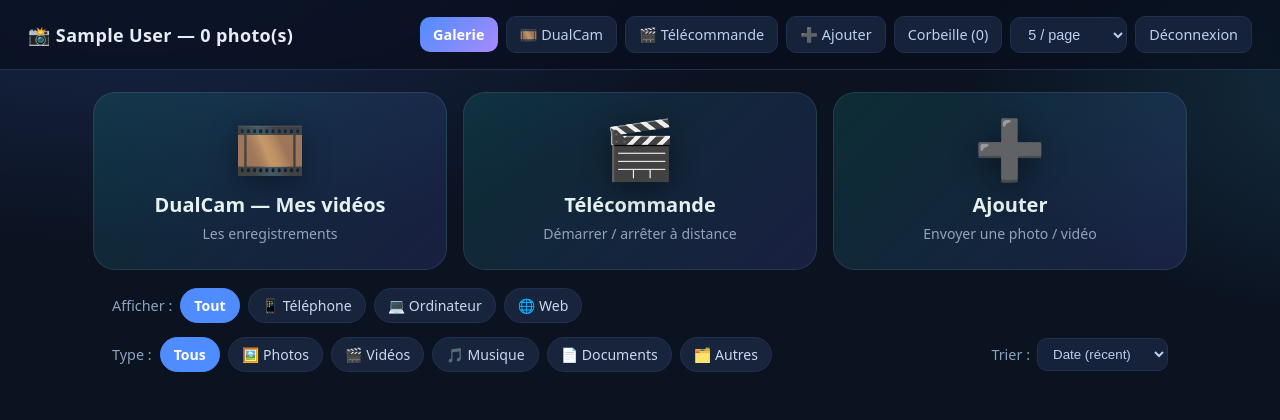
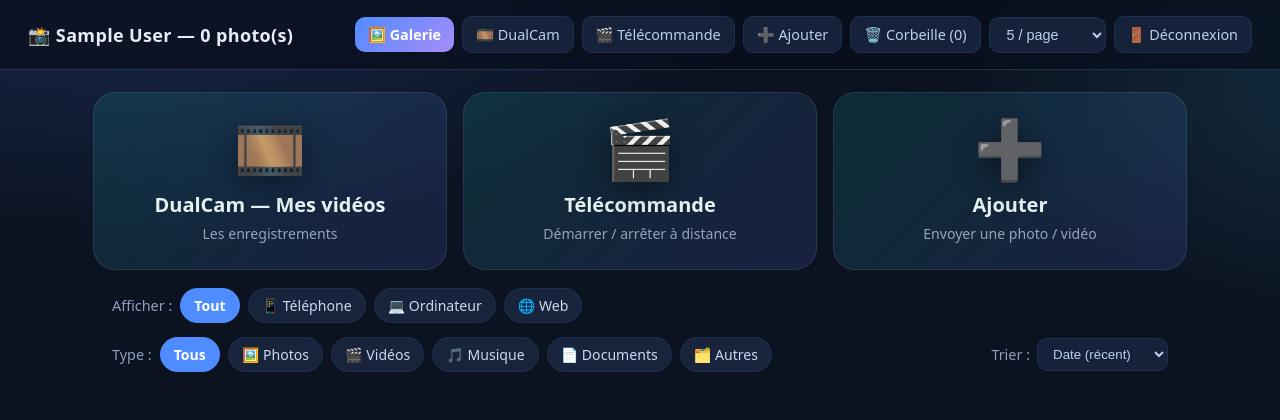
Before and after one commit to luvumbu/luvumbu, a PHP site: page /DualCam/web/gallery.php in a window 1280 px wide. Shown: the top 420 px of the page. Run offline with PHP 8.4, Linux system fonts and the light colour scheme; the visitor is signed in with stand-in values (Sample User, id 1); data that the repository does not hold is empty.

Commit message:
dualcam : icônes sur tous les liens de la barre du haut (galerie + accueil)
🖼️ Galerie, 🗑️ Corbeille, 🚪 Déconnexion — cohérent avec les autres liens.

Co-Authored-By: Claude Opus 4.8 <noreply@anthropic.com>

```diff
--- a/DualCam/web/dualcam.php
+++ b/DualCam/web/dualcam.php
@@ -164,7 +164,7 @@ $rows = Photos::filterExisting($stmt->fetchAll(PDO::FETCH_ASSOC), $uid);
   <header>
     <h1>🎥 DualCam — <?= htmlspecialchars($uname) ?> · <?= $total ?> vidéo(s)</h1>
     <div class="nav">
-      <a href="dualcam.php?logout=1">Déconnexion</a>
+      <a href="dualcam.php?logout=1">🚪 Déconnexion</a>
     </div>
   </header>
 
--- a/DualCam/web/gallery.php
+++ b/DualCam/web/gallery.php
@@ -241,11 +241,11 @@ $viewQs = ($inTrash ? '&view=corbeille' : '') . $filterQs;
   <header>
     <h1><?= $inTrash ? '🗑️ Corbeille' : '📸 ' . htmlspecialchars($uname) ?> — <?= $total ?> photo(s)</h1>
     <div class="nav">
-      <a href="gallery.php" class="<?= $inTrash ? '' : 'active' ?>">Galerie</a>
+      <a href="gallery.php" class="<?= $inTrash ? '' : 'active' ?>">🖼️ Galerie</a>
       <a href="dualcam.php">🎞️ DualCam</a>
       <a href="remote.php">🎬 Télécommande</a>
       <a href="upload_web.php">➕ Ajouter</a>
-      <a href="gallery.php?view=corbeille" class="<?= $inTrash ? 'active' : '' ?>">Corbeille (<?= $trashCount ?>)</a>
+      <a href="gallery.php?view=corbeille" class="<?= $inTrash ? 'active' : '' ?>">🗑️ Corbeille (<?= $trashCount ?>)</a>
       <form class="settings" method="get" style="margin:0;display:inline;">
         <?php if ($inTrash): ?><input type="hidden" name="view" value="corbeille"><?php endif; ?>
         <?php if ($srcFilter !== ''): ?><input type="hidden" name="src" value="<?= htmlspecialchars($srcFilter) ?>"><?php endif; ?>
@@ -258,7 +258,7 @@ $viewQs = ($inTrash ? '&view=corbeille' : '') . $filterQs;
         </select>
       </form>
       <?php if ($isAdmin): ?><a href="admin.php" class="admin-link">🛠️ Admin</a><?php endif; ?>
-      <a href="gallery.php?logout=1">Déconnexion</a>
+      <a href="gallery.php?logout=1">🚪 Déconnexion</a>
     </div>
   </header>
 
--- a/DualCam_app/server/web/dualcam.php
+++ b/DualCam_app/server/web/dualcam.php
@@ -164,7 +164,7 @@ $rows = Photos::filterExisting($stmt->fetchAll(PDO::FETCH_ASSOC), $uid);
   <header>
     <h1>🎥 DualCam — <?= htmlspecialchars($uname) ?> · <?= $total ?> vidéo(s)</h1>
     <div class="nav">
-      <a href="dualcam.php?logout=1">Déconnexion</a>
+      <a href="dualcam.php?logout=1">🚪 Déconnexion</a>
     </div>
   </header>
 
--- a/DualCam_app/server/web/gallery.php
+++ b/DualCam_app/server/web/gallery.php
@@ -241,11 +241,11 @@ $viewQs = ($inTrash ? '&view=corbeille' : '') . $filterQs;
   <header>
     <h1><?= $inTrash ? '🗑️ Corbeille' : '📸 ' . htmlspecialchars($uname) ?> — <?= $total ?> photo(s)</h1>
     <div class="nav">
-      <a href="gallery.php" class="<?= $inTrash ? '' : 'active' ?>">Galerie</a>
+      <a href="gallery.php" class="<?= $inTrash ? '' : 'active' ?>">🖼️ Galerie</a>
       <a href="dualcam.php">🎞️ DualCam</a>
       <a href="remote.php">🎬 Télécommande</a>
       <a href="upload_web.php">➕ Ajouter</a>
-      <a href="gallery.php?view=corbeille" class="<?= $inTrash ? 'active' : '' ?>">Corbeille (<?= $trashCount ?>)</a>
+      <a href="gallery.php?view=corbeille" class="<?= $inTrash ? 'active' : '' ?>">🗑️ Corbeille (<?= $trashCount ?>)</a>
       <form class="settings" method="get" style="margin:0;display:inline;">
         <?php if ($inTrash): ?><input type="hidden" name="view" value="corbeille"><?php endif; ?>
         <?php if ($srcFilter !== ''): ?><input type="hidden" name="src" value="<?= htmlspecialchars($srcFilter) ?>"><?php endif; ?>
@@ -258,7 +258,7 @@ $viewQs = ($inTrash ? '&view=corbeille' : '') . $filterQs;
         </select>
       </form>
       <?php if ($isAdmin): ?><a href="admin.php" class="admin-link">🛠️ Admin</a><?php endif; ?>
-      <a href="gallery.php?logout=1">Déconnexion</a>
+      <a href="gallery.php?logout=1">🚪 Déconnexion</a>
     </div>
   </header>
 
```
